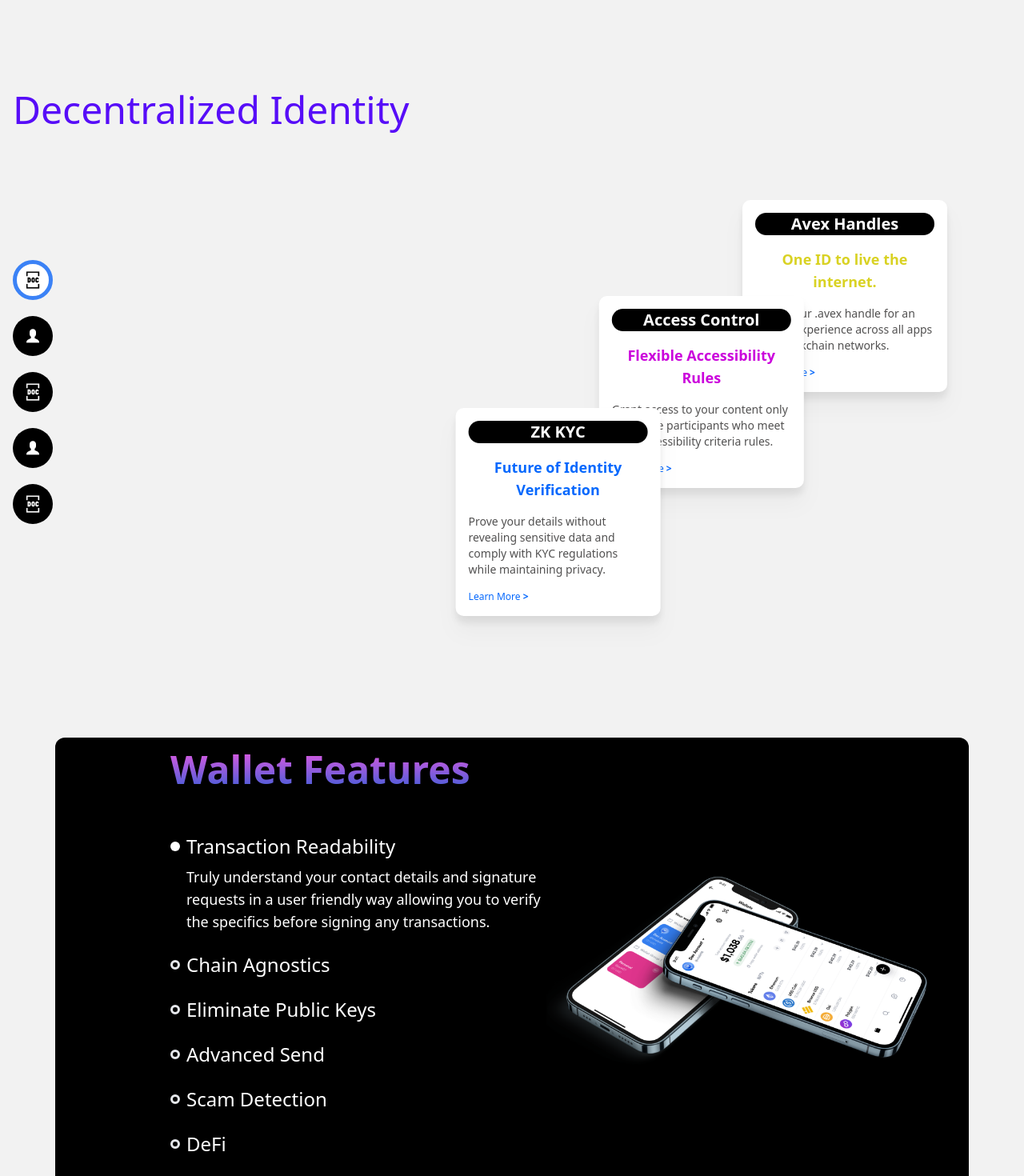
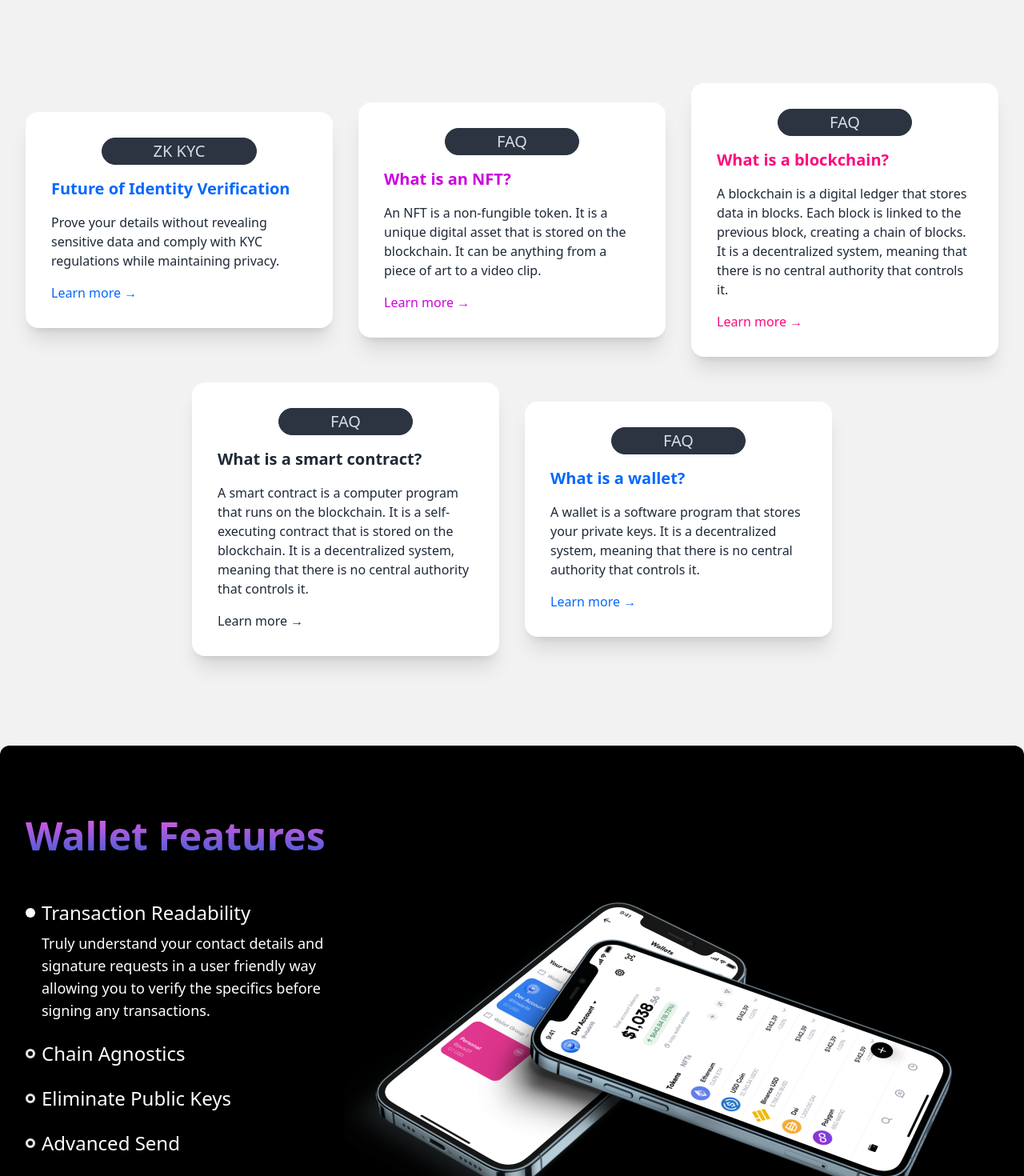
Before and after one commit to KartikeyCode/avex-website2023, a React (Create React App) app: page / in a window 1280 px wide. Shown: the part 1640-3110 px from the top of the page at 80% size. Built offline with nearby package versions, Linux system fonts and the light colour scheme; no server answers; the HTML template or start-up script is replaced by a standard one.

Commit message:
Updated Slider

```diff
--- a/src/App.js
+++ b/src/App.js
@@ -13,6 +13,7 @@ import Features from "./components/Features";
 import Collage from "./components/Collage";
 import Footer from "./components/Footer";
 import { Waitlist } from "./components/Waitlist.jsx";
+import Information from "./components/Information";
 
 const App = () => {
   const [loading, setLoading] = useState(true);
@@ -31,7 +32,8 @@ const App = () => {
       <Navbar />
       <Hero />
       <About />
-      <Slider />
+      <Information />
+      {/* <Slider /> */}
       <Features />
       <Collage />
       <Footer />
--- a/src/components/Features.jsx
+++ b/src/components/Features.jsx
@@ -37,9 +37,8 @@ const Features = () => {
 
   return (
     <div className="hero my-28">
-      <div className="flex z-0 flex-col lg:flex-row-reverse items-center md:justify-between bg-black rounded-xl p-4">
-        <img src="/images/Screen.png" alt="Iphone" className="w-64 sm:w-[512px]" />
-        <div className=" ml-[10px] xl:ml-[128px]">
+      <div className="flex flex-col-reverse xl:flex-row items-center justify-between bg-black rounded-xl p-8">
+        <div className="">
           <h1 className="text-4xl md:text-5xl font-bold mb-14 text-transparent bg-clip-text bg-gradient-to-b from-[#DF5AE1] to-[#465DD8] ">Wallet Features</h1>
           {FeaturesDetails.map((feature, index) => (
             <Accordian
@@ -49,8 +48,9 @@ const Features = () => {
               activeIndex={activeIndex}
               toggleAccordion={() => toggleAccordion(index)}
             />
-          ))}
+            ))}
         </div>
+        <img src="/images/Screen.png" alt="Iphone" className="" />
       </div>
     </div>
   );
--- a/src/components/Footer.jsx
+++ b/src/components/Footer.jsx
@@ -38,11 +38,11 @@ const Footer = () => {
               alt="Avex Logo"
             />
             <div className="flex gap-4 mt-4">
-              <a href="https://github.com/KartikeyCode/avex-website2023" className="hover:scale-105"><img className="w-[30px] h-[30px]" src="/images/Github.svg" alt="Github" /></a>
+              <a href="https://twitter.com/avex_xyz" className="hover:scale-105"><img className="w-[30px] h-[30px]" src="/images/Twitter.svg" alt="Twitter" /></a>
+              <a href="https://www.instagram.com/avex_xyz/" className="hover:scale-105"><img className="w-[30px] h-[30px]" src="/images/Instagram.svg" alt="Instagram" /></a>
               <a href="mailto:team@avex.technology" className="hover:scale-105"><img className="w-[30px] h-[30px]" src="/images/Mail.svg" alt="Mail" /></a>
-              <a href="https://www.instagram.com/avex_xyz/" className="hover:scale-105"><img className="w-[30px] h-[30px]" src="/images/Instagram.svg" alt="Instagram" /></a>
               <a href="https://www.linkedin.com/company/avex-xyz" className="hover:scale-105"><img className="w-[30px] h-[30px]" src="/images/LinkedIn.svg" alt="LinkedIn" /></a>
-              <a href="/" className="hover:scale-105"><img className="w-[30px] h-[30px]" src="/images/Twitter.svg" alt="Twitter" /></a>
+              <a href="/" className="hover:scale-105"><img className="w-[30px] h-[30px]" src="/images/Discord.svg" alt="Discord" /></a>
             </div>
           </div>
             <form className="flex flex-col items-center justify-center" onSubmit={submitHandler}>
--- /dev/null
+++ b/src/components/Information.jsx
@@ -0,0 +1,52 @@
+import React from 'react'
+import Card from './ui/Card'
+
+const Data = [
+    {
+        id: 1,
+        badge: "ZK KYC",
+        heading: "Future of Identity Verification",
+        details: "Prove your details without revealing sensitive data and comply with KYC regulations while maintaining privacy.",
+        colour: "blue",
+    },
+    {
+        id: 2,
+        badge: "FAQ",
+        heading: "What is an NFT?",
+        details: "An NFT is a non-fungible token. It is a unique digital asset that is stored on the blockchain. It can be anything from a piece of art to a video clip.",
+        colour: "purple",
+    },
+    {
+        id: 3,
+        badge: "FAQ",
+        heading: "What is a blockchain?",
+        details: "A blockchain is a digital ledger that stores data in blocks. Each block is linked to the previous block, creating a chain of blocks. It is a decentralized system, meaning that there is no central authority that controls it.",
+        colour: "pink",
+    },
+    {
+        id: 4,
+        badge: "FAQ",
+        heading: "What is a smart contract?",
+        details: "A smart contract is a computer program that runs on the blockchain. It is a self-executing contract that is stored on the blockchain. It is a decentralized system, meaning that there is no central authority that controls it.",
+        colour: "yellow",
+    },
+    {
+        id: 5,
+        badge: "FAQ",
+        heading: "What is a wallet?",
+        details: "A wallet is a software program that stores your private keys. It is a decentralized system, meaning that there is no central authority that controls it.",
+        colour: "blue",
+    },
+]
+
+const Information = () => {
+  return (
+    <section className="pt-36 max-w-7xl mx-auto flex flex-wrap items-center justify-center gap-8">
+        {Data.map((card) => (
+            <Card key={card.id} badge={card.badge} heading={card.heading} details={card.details} colour={card.colour} />
+        ))}
+    </section>
+  )
+}
+
+export default Information
--- a/src/components/ui/Accordian.jsx
+++ b/src/components/ui/Accordian.jsx
@@ -13,9 +13,7 @@ const Accordian = ({ heading, paragraph, index, activeIndex, toggleAccordion })
         onClick={()=> toggleAccordion(index)}
       >
         <div className="flex items-center">
-          <div
-            className={`w-3 h-3 mr-2  rounded-full ${isOpen ? 'bg-white' : 'bg-black border-[3px]'}`}
-          ></div>
+          <div className={`w-3 h-3 mr-2 rounded-full ${isOpen ? 'bg-white' : 'bg-black border-[3px]'}`}></div>
           <h2 className="text-xl md:text-2xl font-medium">{heading}</h2>
         </div>
       </div>
@@ -23,7 +21,7 @@ const Accordian = ({ heading, paragraph, index, activeIndex, toggleAccordion })
        variants={paragraphVariants}
        initial="hidden"
        animate="visible"
-       className="mt-2 md:ml-5   w-[250px] md:w-[450px] md:text-lg text-base text-white">{paragraph}</motion.p>}
+       className="mt-2 md:ml-5 max-w-xl min-w-[268px] md:text-lg text-base text-white">{paragraph}</motion.p>}
     </div>
   );
 };
--- /dev/null
+++ b/src/components/ui/Card.jsx
@@ -0,0 +1,27 @@
+import React from 'react'
+
+const Card = (props) => {
+
+    const textColours = {
+        green: "text-[#08d99d]",
+        purple: "text-[#CB04DC]",
+        pink: "text-[#FC0A7C]",
+        yellow: "text-[D9D223]",
+        blue: "text-[#0568FD]",
+    }
+
+  return (
+    <div className="card w-96 bg-base-100 shadow-xl">
+    <div className="card-body gap-4">
+        <div className="badge badge-neutral text-xl py-4 px-16 self-center">{props.badge}</div>
+        <h2 className={`card-title ${textColours[props.colour]}`}>{props.heading}</h2>
+        <p>{props.details}</p>
+        <div className="card-actions">
+        <a href='/' className={`${textColours[props.colour]}`} >Learn more →</a>
+        </div>
+    </div>
+    </div>
+  )
+}
+
+export default Card
```
Also changed, not shown: public/images/Mail.svg (added).
